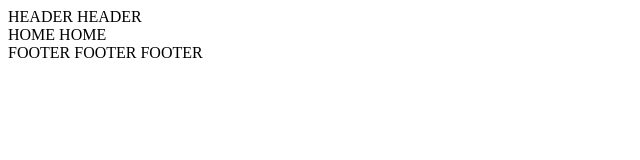
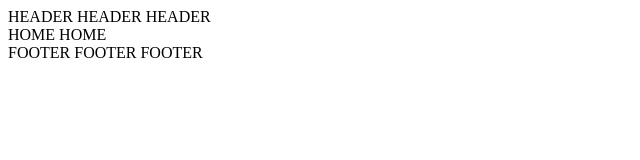
Before and after one commit to mathiaskodehode/Gutendex, a React (Vite) app: page / in a window 1280 px wide. Shown: the top 160 px of the page, without its empty margins (0-640 px from the left). Built offline with nearby package versions, Linux system fonts and the light colour scheme.

Commit message:
add extra text to the header

```diff
--- a/src/components/Header.tsx
+++ b/src/components/Header.tsx
@@ -1,3 +1,3 @@
 export default function Header() {
-  return <header>HEADER HEADER</header>;
+  return <header>HEADER HEADER HEADER</header>;
 }
```
